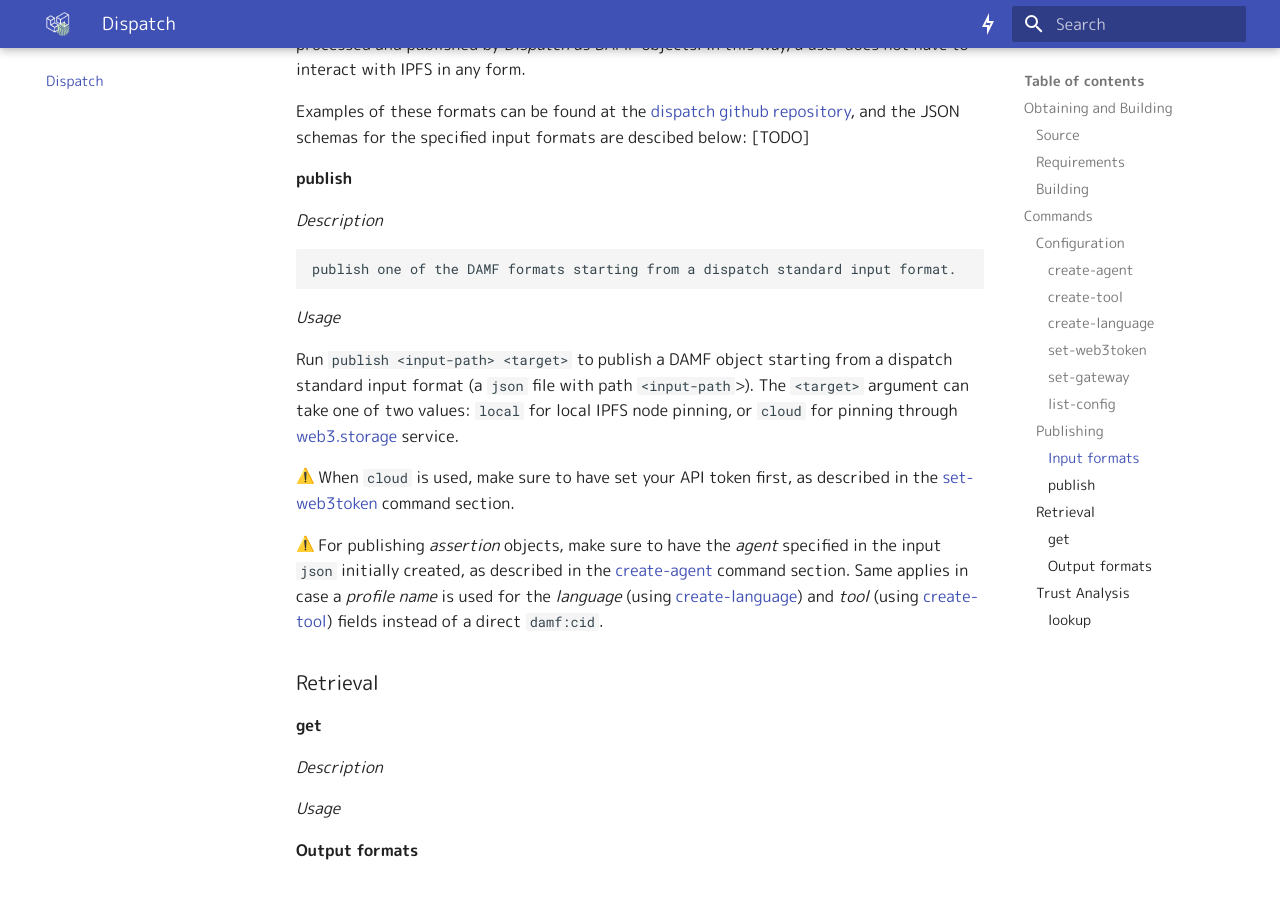
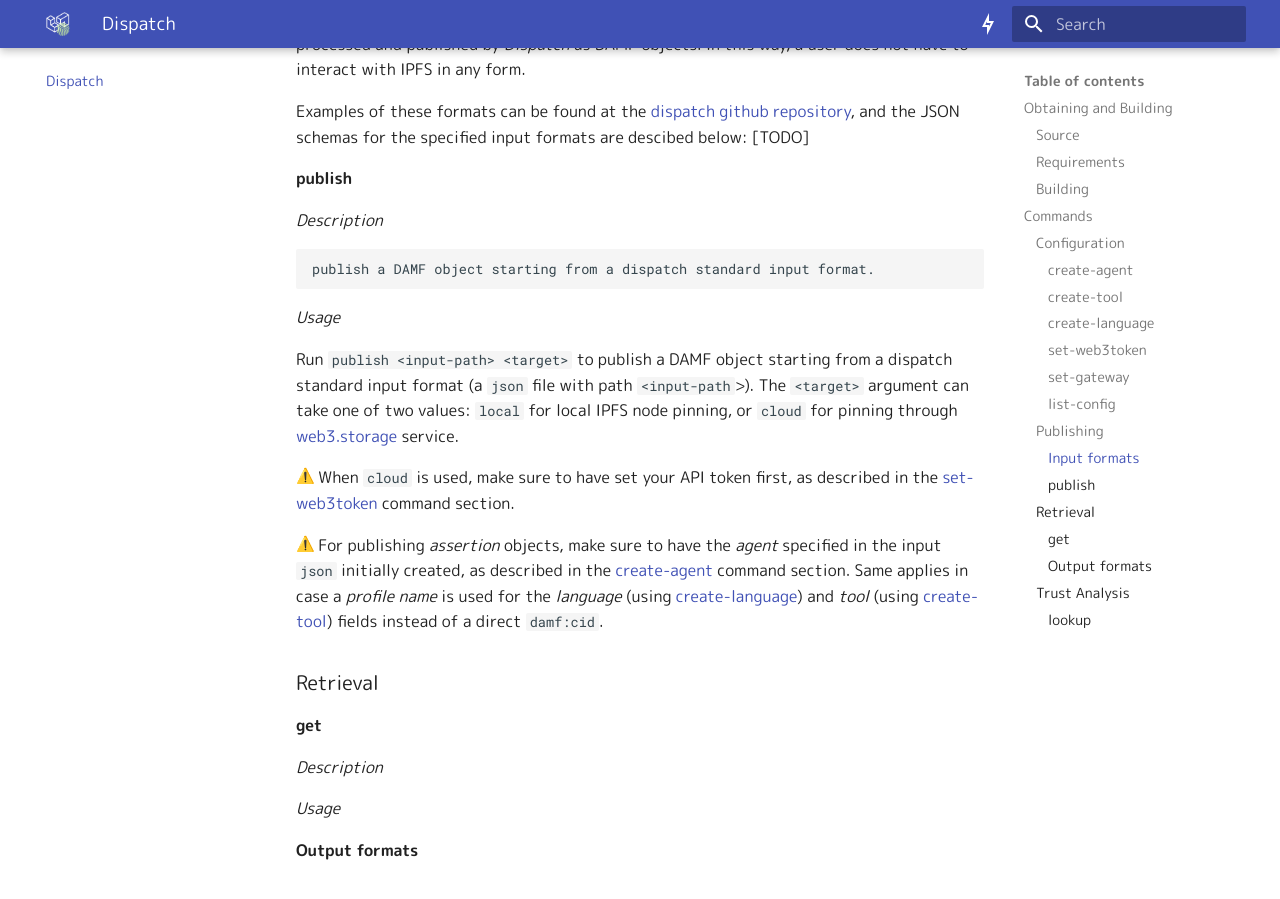
Before and after one commit to distributed-assertions/distributed-assertions.github.io, an MkDocs documentation site: the page built from docs/dispatch.md, in a window 1280 px wide and 900 px high, scrolled down 4059 px. Built offline with MkDocs 1.6.1 and Material for MkDocs 9.7.7, drawn with Linux system fonts in a browser that asks for light colours; emoji names are drawn with the system emoji font.

Commit message:
minor change to `publish` description

```diff
--- a/docs/dispatch.md
+++ b/docs/dispatch.md
@@ -150,7 +150,7 @@
 
 *Description*
 
-    publish one of the DAMF formats starting from a dispatch standard input format.
+    publish a DAMF object starting from a dispatch standard input format.
 
 *Usage*
 
```
